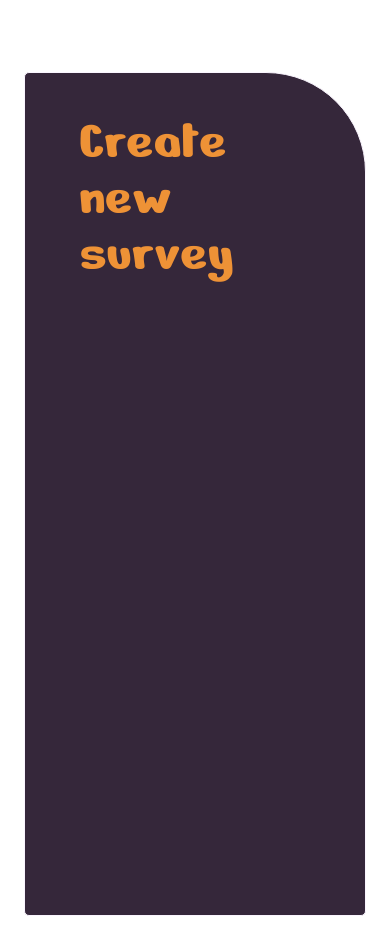
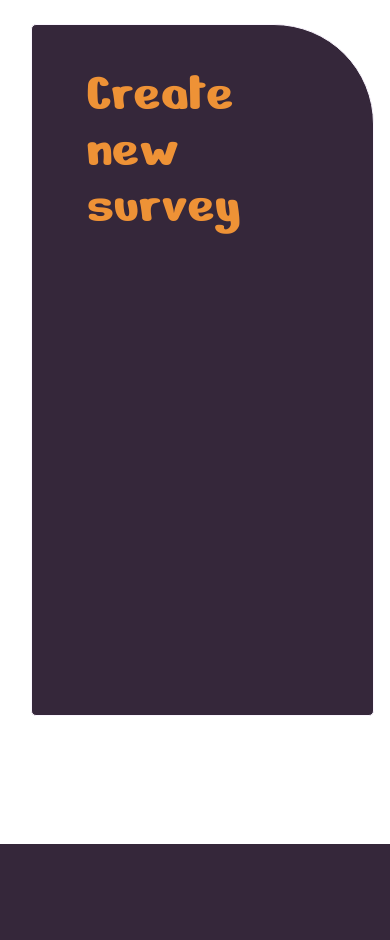
Before and after one commit to FatihYalcin42/PollApp, an Angular app: page /create-survey in a window 390 px wide. After the commit the page ends 844 px from the top, so only its background shows below. Built offline with nearby package versions, Linux system fonts and the light colour scheme; a web font is replaced by a local one.

Commit message:
refactor: make create-survey canvas responsive across display sizes

```diff
--- a/src/app/pages/create-survey/create-survey-page.scss
+++ b/src/app/pages/create-survey/create-survey-page.scss
@@ -6,15 +6,22 @@
 
 .create-survey-page {
   min-height: 100dvh;
-  padding-top: 72px;
-  padding-left: 109px;
+  display: flex;
+  align-items: flex-start;
+  justify-content: flex-start;
+  padding-top: clamp(1.5rem, 5vw, 72px);
+  padding-right: clamp(1rem, 4vw, 2.25rem);
+  padding-bottom: clamp(1rem, 4vw, 2.25rem);
+  padding-left: clamp(1rem, 8vw, 109px);
   background: #ffffff;
   overflow-x: auto;
 }
 
 .create-survey-canvas {
-  width: 1166px;
-  height: 844px;
+  width: min(1166px, 100%);
+  max-width: 1166px;
+  min-height: clamp(620px, 82dvh, 844px);
+  height: auto;
   opacity: 1;
   box-sizing: border-box;
   display: flex;
@@ -41,15 +48,3 @@
   background: transparent;
   border: 0;
 }
-
-@media (max-width: 1320px) {
-  .create-survey-page {
-    padding: 72px 1.5rem 1.5rem;
-  }
-
-  .create-survey-canvas {
-    width: min(1166px, 100%);
-    min-height: 844px;
-    height: auto;
-  }
-}
```
